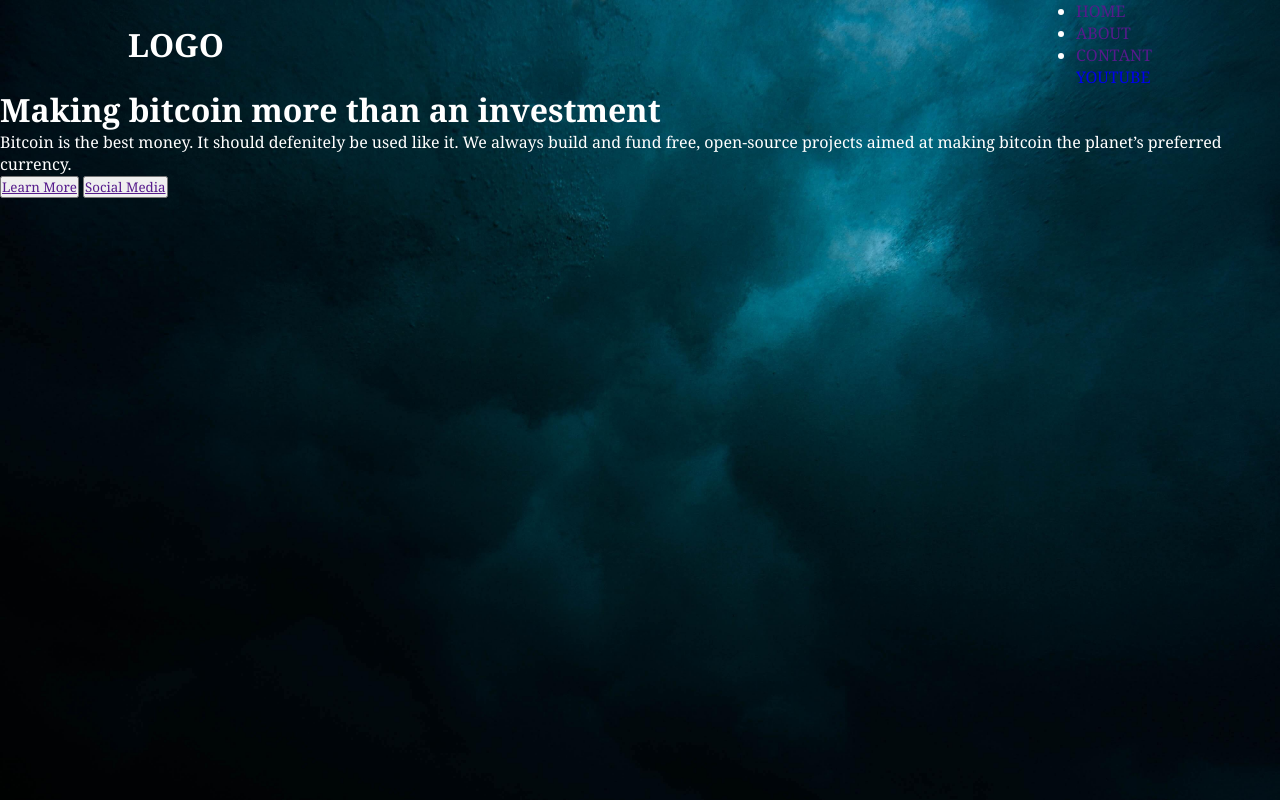
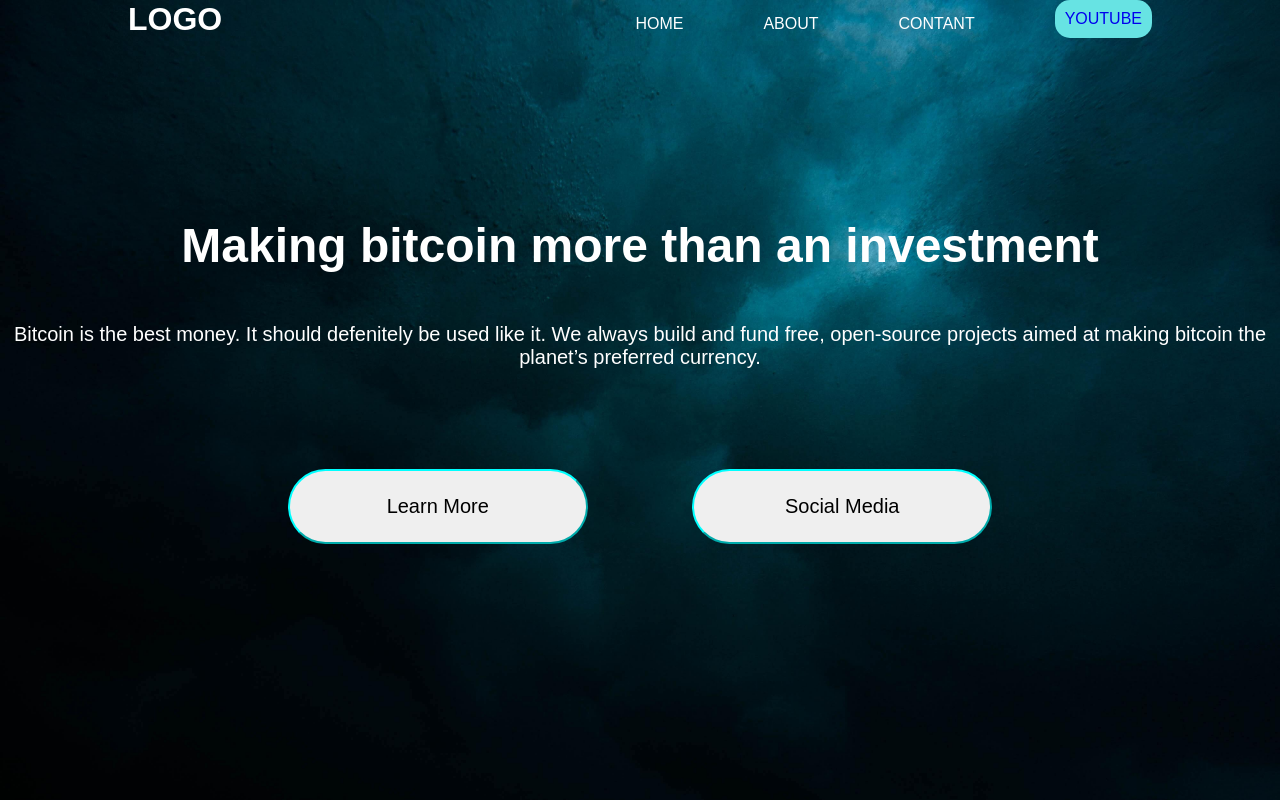
Before and after one commit to meltem-fs/web-net, a plain HTML site: page index.html in a window 1280 px wide. Drawn offline with Linux system fonts and the light colour scheme; a web font is replaced by a local one.

Commit message:
buttons added

```diff
--- a/index.html
+++ b/index.html
@@ -6,6 +6,9 @@
     <meta name="viewport" content="width=device-width, initial-scale=1.0">
     <title>Team_Anka Website</title>
     <link rel="stylesheet" href="./style.css">
+    <link rel="preconnect" href="https://fonts.googleapis.com">
+<link rel="preconnect" href="https://fonts.gstatic.com" crossorigin>
+<link href="https://fonts.googleapis.com/css2?family=Mochiy+Pop+One&display=swap" rel="stylesheet">
 </head>
 <body>
     <div class="container">
--- a/style.css
+++ b/style.css
@@ -2,7 +2,7 @@
     margin: 0;
     padding: 0;
     box-sizing: border-box;
-    font-family: Georgia, 'Times New Roman', Times, serif;
+    font-family: 'Mochiy Pop One', sans-serif;
 }
 
 body{
@@ -20,6 +20,7 @@ body{
     align-items: center;
     width: 80%;
     margin: auto;
+
 }
 
 .logo a{
@@ -34,6 +35,65 @@ body{
     font-size: 3rem;
 }
 
-.menu a{
+ul{
+    display: flex;
+    list-style: none;
+}
+
+li{
+    margin-right: 80px;
+    margin-top: 15px;
+}
+
+li a{
     text-decoration: none;
+    color: white;
 }
+
+.menu{
+    display: flex;
+}
+
+.menu-button{
+    text-decoration: none;
+    background-color: rgb(103, 227, 227);
+    border-radius: 15px;
+    padding: 10px;
+}
+
+.menu-button:hover{
+    color: white;
+    background-color: lightblue;
+}
+
+main{
+    margin-top: 180px;
+    text-align: center;
+}
+
+
+h1{
+    font-size: 3rem;
+}
+
+p{
+    margin-top: 50px;
+    text-align: center;
+    font-size: 20px;
+}
+
+button{
+    margin:100px 50px;
+    width: 300px;
+    font-size: 20px;
+    height: auto;
+    padding: 1.5rem 4rem;
+    border-radius: 50px;
+    border-color: aqua;
+
+
+}
+button a{
+    text-decoration: none;
+    color: black;
+}
```
